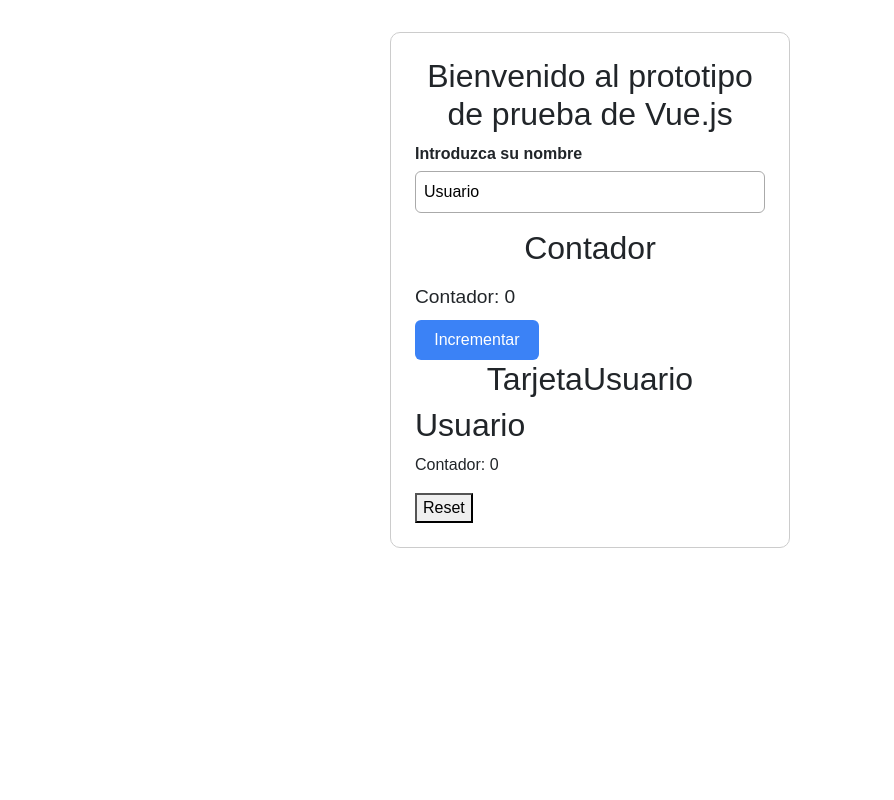
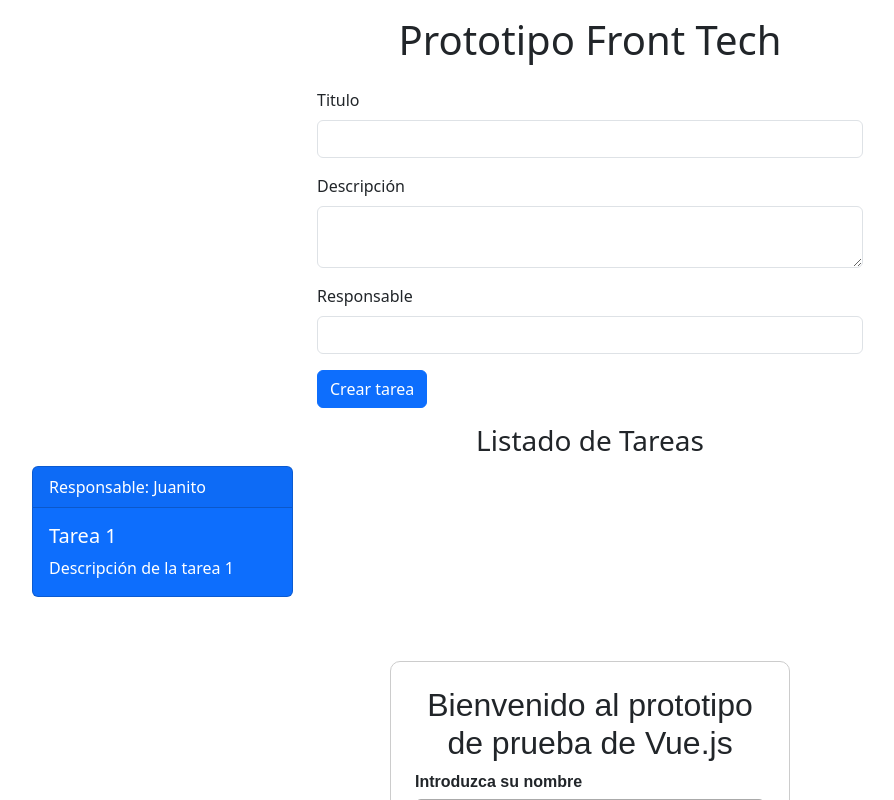
Before and after one commit to jltamayocabello-droid/m6_l1_analisis-de-caso_prototipo-vue, a Vue app: page / in a window 1280 px wide. Shown: the top 800 px of the page, without its empty margins (50-944 px from the left). Built offline with nearby package versions, Linux system fonts and the light colour scheme.

Commit message:
Se crea CardTareaComp

```diff
--- a/index.html
+++ b/index.html
@@ -4,7 +4,7 @@
     <meta charset="UTF-8">
     <link rel="icon" href="/favicon.ico">
     <meta name="viewport" content="width=device-width, initial-scale=1.0">
-    <title>Vite App</title>
+    <title>Proyecto FrontTech</title>
     <link href="https://cdn.jsdelivr.net/npm/bootstrap@5.3.8/dist/css/bootstrap.min.css" rel="stylesheet" integrity="sha384-sRIl4kxILFvY47J16cr9ZwB07vP4J8+LH7qKQnuqkuIAvNWLzeN8tE5YBujZqJLB" crossorigin="anonymous">
 
     <script defer src="https://cdn.jsdelivr.net/npm/bootstrap@5.3.8/dist/js/bootstrap.bundle.min.js" integrity="sha384-FKyoEForCGlyvwx9Hj09JcYn3nv7wiPVlz7YYwJrWVcXK/BmnVDxM+D2scQbITxI" crossorigin="anonymous"></script>
--- a/src/App.vue
+++ b/src/App.vue
@@ -1,9 +1,79 @@
 <template>
+  <header class="py-3">
+    <h1 class="text-center">Prototipo Front Tech</h1>
+  </header>
+  <main class="container">
+    <section>
+      <div class="row justify-content-center">
+        <div class="col-12 col-md-6">
+          <form @submit.prevent="crearTarea">
+            <div class="mb-3">
+              <label for="" class="form-label">Titulo</label>
+              <input type="text" class="form-control" required v-model="titulo" />
+            </div>
+            <div class="mb-3">
+              <label for="" class="form-label">Descripción</label>
+              <textarea class="form-control" required v-model="descripcion"></textarea>
+            </div>
+            <div class="mb-3">
+              <label for="" class="form-label">Responsable</label>
+              <input type="text" class="form-control" required v-model="responsable" />
+            </div>
+            <div>
+              <button class="btn btn-primary">Crear tarea</button>
+            </div>
+          </form>
+        </div>
+      </div>
+    </section>
+    <div class="row py-3" v-if="tareas.length">
+      <h3 class="text-center">Listado de Tareas</h3>
+      <div class="col-12 col-md-4 col-lg-3" style="mx-width" v-for="(tarea, index) in tareas" :key="index">
+        <CardTareaComp />
+      </div>
+    </div>
+  </main>
   <div>
     <PerfilUsuario />
   </div>
 </template>
 
 <script setup>
+import { ref } from 'vue'
+
+const tareas = ref([])
+
+const titulo = ref('')
+const descripcion = ref('')
+const responsable = ref('')
+
+const resetForm = () => {
+  titulo.value = ''
+  descripcion.value = ''
+  responsable.value = ''
+}
+
+tareas.value.push({})
+resetForm()
+
+const crearTarea = () => {
+  const nuevaTarea = {
+    titulo: titulo.value,
+    descripcion: descripcion.value,
+    responsable: responsable.value,
+  }
+
+  tareas.value.push(nuevaTarea)
+}
+
 import PerfilUsuario from './components/PerfilUsuario.vue'
+import CardTareaComp from './components/CardTareaComp.vue'
 </script>
+
+<style scoped lang="css">
+.card.tarea {
+  border: 1px solid black;
+  padding: 1rem;
+  margin: 1rem;
+}
+</style>
--- /dev/null
+++ b/src/components/CardTareaComp.vue
@@ -0,0 +1,16 @@
+<template>
+  <div class="card text-bg-primary mb-3" style="max-width: 18rem">
+    <div class="card-header">Responsable: Juanito</div>
+    <div class="card-body">
+      <h5 class="card-title">Tarea 1</h5>
+      <p class="card-text">
+        Descripción de la tarea 1
+      </p>
+    </div>
+  </div>
+
+</template>
+
+<script setup></script>
+
+<style scoped lang="css"></style>
--- a/src/components/PerfilUsuario.vue
+++ b/src/components/PerfilUsuario.vue
@@ -1,8 +1,6 @@
 <template>
   <div class="perfil">
     <!-- BINDING BIDIRECCIONAL -->
-
-
 
     <div class="campo">
         <h2 class="text-center">Bienvenido al prototipo de prueba de Vue.js</h2>
@@ -12,24 +10,11 @@
 
     <!--BINDING UNIDIRECCIONAL-->
 
-
-
-    <!--CONTADOR-->
-    <div>
-        <h2 class="text-center">Contador</h2>
-      <p class="contador">Contador: {{ contador }}</p>
-      <button @click="incrementar">Incrementar</button>
-    </div>
-
     <!-- TARJETA USUARIO -->
 
     <div>
-        <h2 class="text-center">TarjetaUsuario</h2>
         <TarjetaUsuario :nombre="nombre" :contador="contador" @reset="resetContador" />
     </div>
-
-
-
 
   </div>
 </template>
@@ -38,19 +23,20 @@
 import { ref } from 'vue'
 import TarjetaUsuario from './TarjetaUsuario.vue'
 
-// Equivale a data()
 const nombre = ref('Usuario')
 const contador = ref(0)
 
-// Equivale a methods
-function incrementar() {
-  contador.value++
-}
+// function incrementar() {
+//  contador.value++
+// }
 
 // Reset Contador
 function resetContador() {
   contador.value = 0
 }
+
+
+
 </script>
 
 <style scoped>
@@ -81,22 +67,5 @@
   font-size: 1rem;
 }
 
-.contador {
-  font-size: 1.2rem;
-  margin: 1rem 0 0.5rem;
-}
 
-button {
-  padding: 0.5rem 1.2rem;
-  background-color: #3b82f6;
-  color: white;
-  border: none;
-  border-radius: 6px;
-  cursor: pointer;
-  font-size: 1rem;
-}
-
-button:hover {
-  background-color: #2563eb;
-}
 </style>
--- a/src/components/TarjetaUsuario.vue
+++ b/src/components/TarjetaUsuario.vue
@@ -3,9 +3,10 @@
 
 <div>
 
-    <h2>{{ props.nombre }}</h2>
-    <p>Contador: {{ props.contador }}</p>
-    <button @click="emit('reset')">Reset</button>
+    <h3 class="text-center">Tarjeta de {{ props.nombre }}</h3>
+    <p class="contador">Contador: {{ props.contador }}</p>
+    <button @click="emit('incrementar')">Incrementar</button>
+    <button @click="emit('reset')">Reiniciar</button>
 </div>
 
 </template>
@@ -17,6 +18,30 @@
     contador: Number
 })
 
-const emit = defineEmits(['reset'])
+const emit = defineEmits(['incrementar', 'reset'])
+
+
 
 </script>
+
+<style scoped>
+
+.contador {
+  font-size: 1.2rem;
+  margin: 1rem 0 0.5rem;
+}
+
+button {
+  padding: 0.5rem 1.2rem;
+  background-color: #3b82f6;
+  color: white;
+  border: none;
+  border-radius: 6px;
+  cursor: pointer;
+  font-size: 1rem;
+}
+
+button:hover {
+  background-color: #2563eb;
+}
+</style>
```
